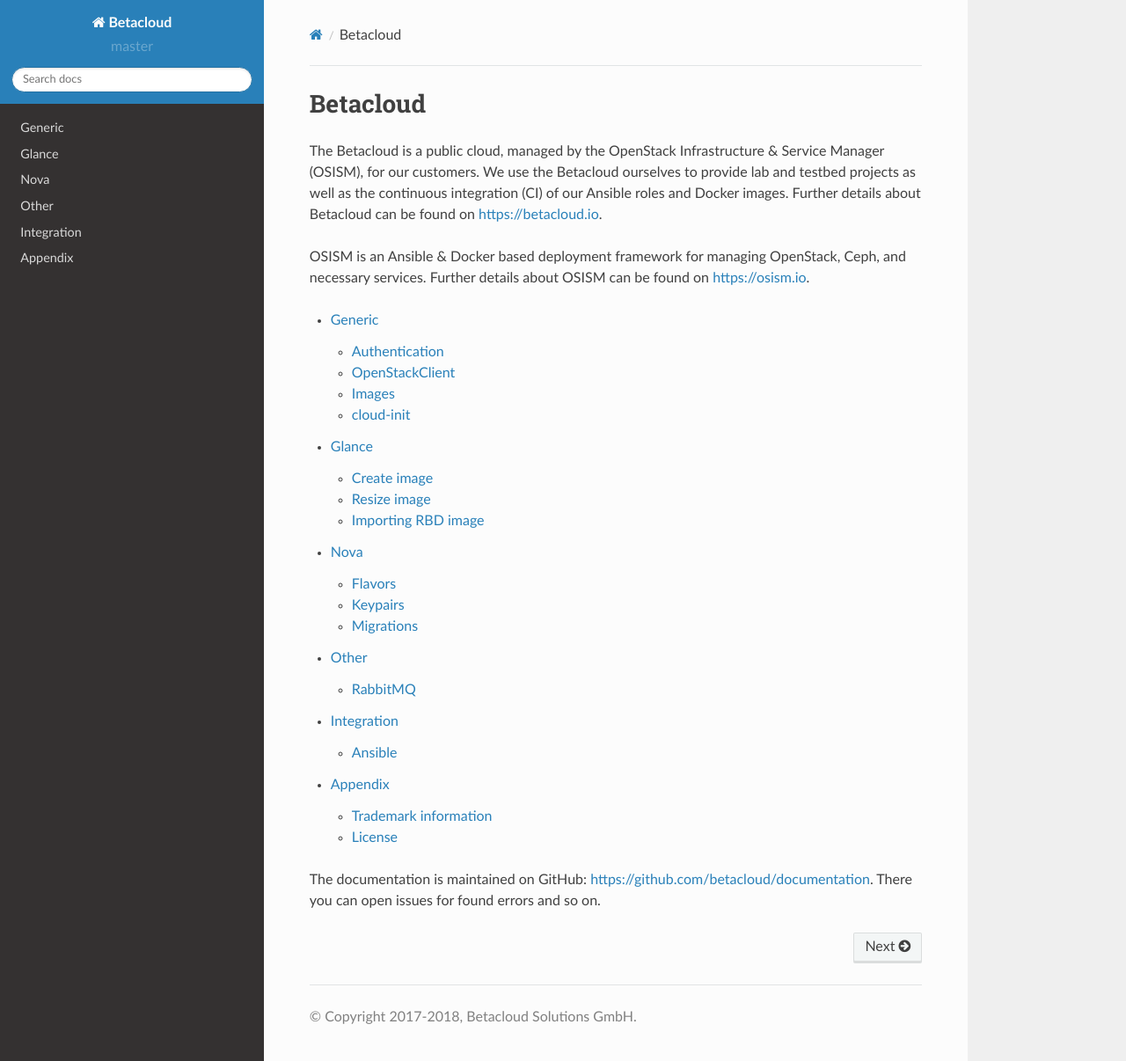
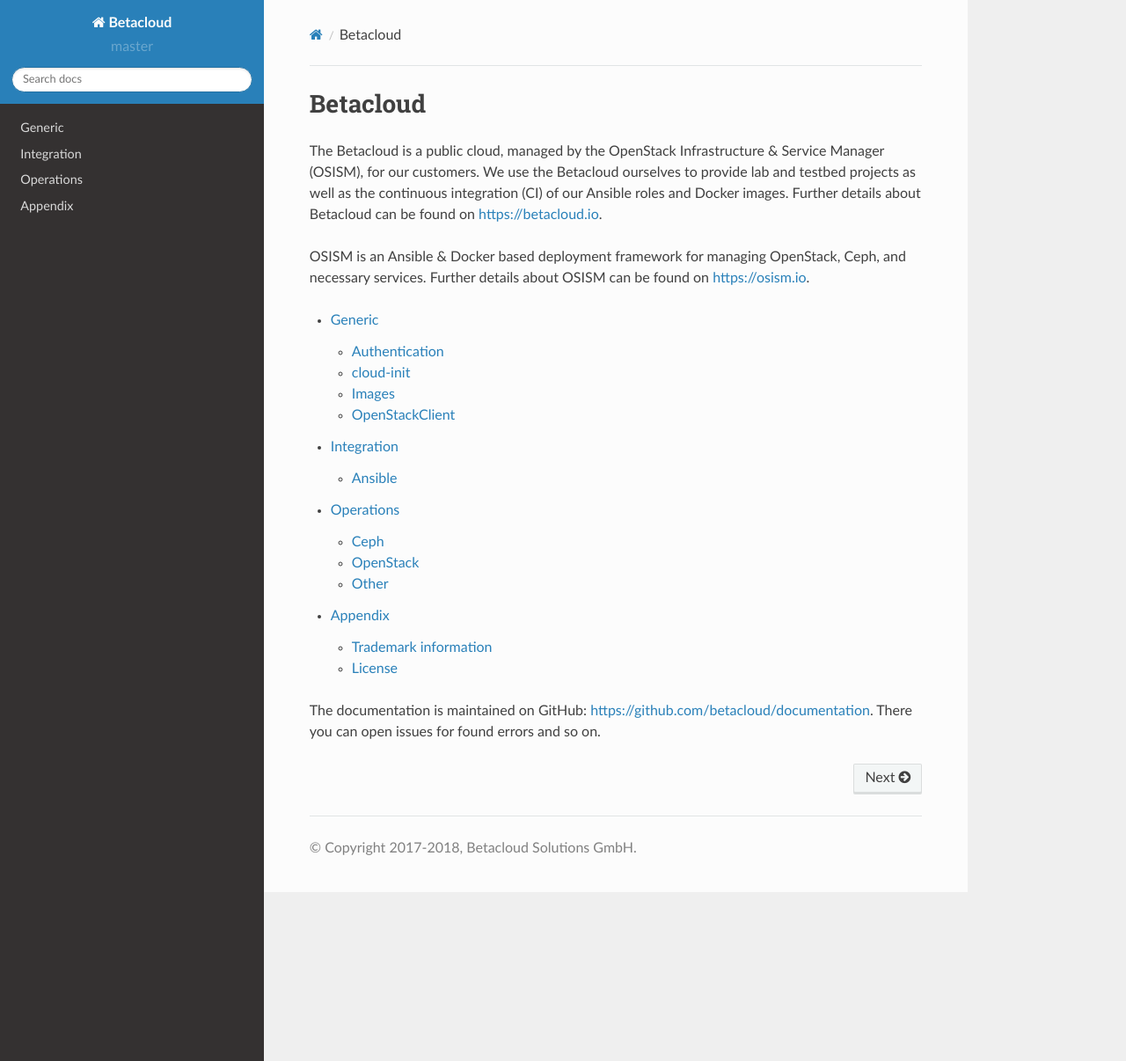
Before and after one commit to betacloud/documentation, a Sphinx documentation site: the page built from source/index.rst, in a window 1280 px wide and 1206 px high. Shown: the whole window at 88% size. Built offline with Sphinx 7.4.7 and the Read the Docs theme 2.0.0, drawn with Linux system fonts in a browser that asks for light colours.

Commit message:
Add a operations chapter

```diff
--- a/source/generic.rst
+++ b/source/generic.rst
@@ -6,6 +6,6 @@
    :maxdepth: 2
 
    generic/authentication
+   generic/cloud-init
+   generic/images
    generic/openstackclient
-   generic/images
-   generic/cloud-init
--- a/source/index.rst
+++ b/source/index.rst
@@ -3,18 +3,22 @@
 =========
 
 The Betacloud is a public cloud, managed by the OpenStack Infrastructure &
-Service Manager (OSISM), for our customers. We use the Betacloud ourselves to provide lab and testbed projects as well as the continuous integration (CI) of our Ansible roles and Docker images. Further details about Betacloud can be found on https://betacloud.io.
+Service Manager (OSISM), for our customers. We use the Betacloud ourselves
+to provide lab and testbed projects as well as the continuous integration (CI)
+of our Ansible roles and Docker images. Further details about Betacloud can be
+found on https://betacloud.io.
 
-OSISM is an Ansible & Docker based deployment framework for managing OpenStack, Ceph, and necessary services. Further details about OSISM can be found on https://osism.io.
+OSISM is an Ansible & Docker based deployment framework for managing OpenStack,
+Ceph, and necessary services. Further details about OSISM can be found on
+https://osism.io.
 
 .. toctree::
    :maxdepth: 2
 
    generic
-   glance
-   nova
-   other
    integration
+   operations
    appendix
 
-The documentation is maintained on GitHub: https://github.com/betacloud/documentation. There you can open issues for found errors and so on.
+The documentation is maintained on GitHub: https://github.com/betacloud/documentation.
+There you can open issues for found errors and so on.
--- /dev/null
+++ b/source/operations.rst
@@ -0,0 +1,10 @@
+==========
+Operations
+==========
+
+.. toctree::
+   :maxdepth: 2
+
+   operations/ceph
+   operations/openstack
+   operations/other
--- /dev/null
+++ b/source/operations/ceph.rst
@@ -0,0 +1,6 @@
+=====
+Ceph
+=====
+
+.. toctree::
+   :maxdepth: 2
--- /dev/null
+++ b/source/operations/openstack.rst
@@ -0,0 +1,9 @@
+=========
+OpenStack
+=========
+
+.. toctree::
+   :maxdepth: 2
+
+   openstack/glance
+   openstack/nova
```
Also changed, not shown: source/operations/openstack/glance.rst (renamed from source/glance.rst), source/operations/openstack/glance/create-image.rst (renamed from source/glance/create-image.rst), source/operations/openstack/glance/importing-rbd-image.rst (renamed from source/glance/importing-rbd-image.rst), source/operations/openstack/glance/resize-image.rst (renamed from source/glance/resize-image.rst), source/operations/openstack/nova.rst (renamed from source/nova.rst), source/operations/openstack/nova/flavors.rst (renamed from source/nova/flavors.rst), source/operations/openstack/nova/keypairs.rst (renamed from source/nova/keypairs.rst), source/operations/openstack/nova/migrations.rst (renamed from source/nova/migrations.rst), source/operations/other.rst (renamed from source/other.rst), source/operations/other/rabbitmq.rst (renamed from source/other/rabbitmq.rst).
